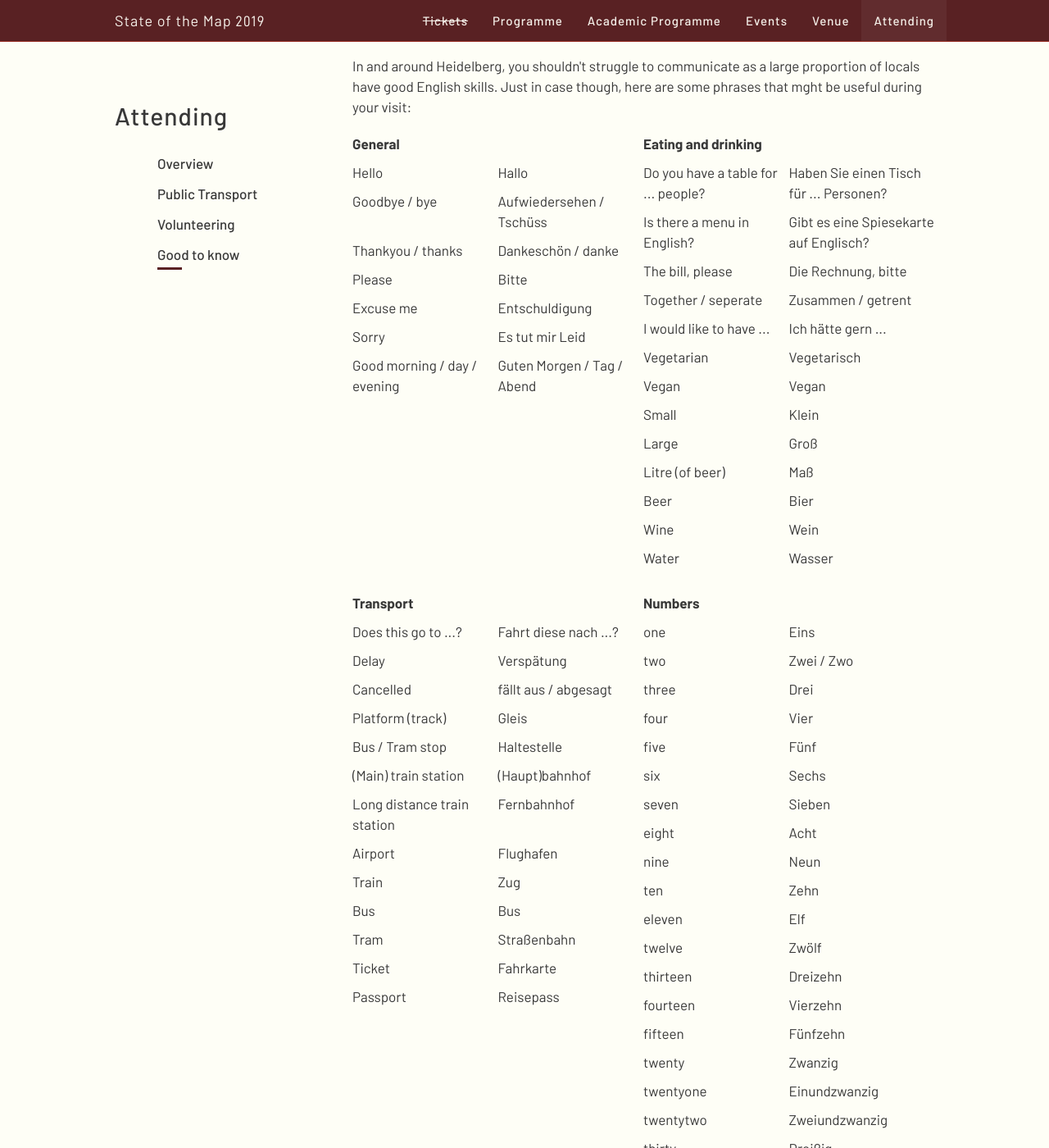
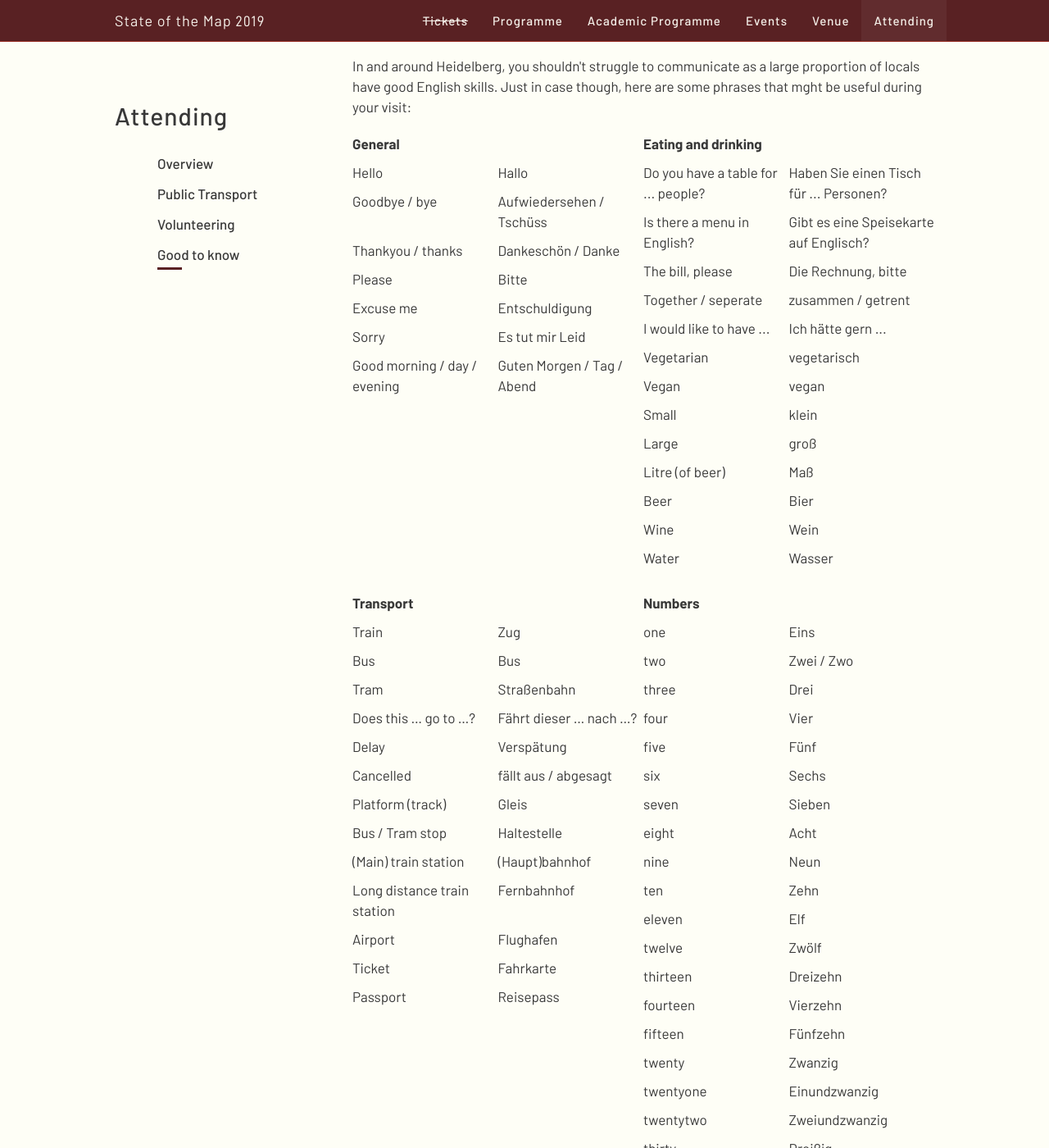
Before and after one commit to openstreetmap/stateofthemap-2019, a Jekyll site: the page built from attending/index.html, in a window 1280 px wide and 1400 px high, scrolled down 4899 px. Shown: the whole window at 82% size. Built offline with Jekyll 4.4.1, drawn with Linux system fonts in a browser that asks for light colours.

Commit message:
some more spelling fixes

```diff
--- a/attending/index.html
+++ b/attending/index.html
@@ -89,7 +89,7 @@
                 <div class='clearfix contain'><span class='col12 clearfix contain section-head'>General</span></div>
                 <div class='clearfix contain'><span class='col6 clearfix contain'>Hello</span><span class='col6 clearfix contain'>Hallo</span></div>
                 <div class='clearfix contain'><span class='col6 clearfix contain'>Goodbye / bye</span><span class='col6 clearfix contain' style='padding-bottom: 10px'>Aufwiedersehen / Tschüss</span></div>
-                <div class='clearfix contain'><span class='col6 clearfix contain'>Thankyou / thanks</span><span class='col6 clearfix contain'>Dankeschön / danke</span></div>
+                <div class='clearfix contain'><span class='col6 clearfix contain'>Thankyou / thanks</span><span class='col6 clearfix contain'>Dankeschön / Danke</span></div>
                 <div class='clearfix contain'><span class='col6 clearfix contain'>Please</span><span class='col6 clearfix contain'>Bitte</span></div>
                 <div class='clearfix contain'><span class='col6 clearfix contain'>Excuse me</span><span class='col6 clearfix contain'>Entschuldigung</span></div>
                 <div class='clearfix contain'><span class='col6 clearfix contain'>Sorry</span><span class='col6 clearfix contain'>Es tut mir Leid</span></div>
@@ -99,14 +99,14 @@
               <div class='col6 clearfix contain space-bottom2'>
                 <div class='clearfix contain'><span class='col12 clearfix contain section-head'>Eating and drinking</span></div>
                 <div class='clearfix contain'><span class='col6 clearfix contain'>Do you have a table for ... people?</span><span class='col6 clearfix contain'>Haben Sie einen Tisch für ... Personen?</span></div>
-                <div class='clearfix contain'><span class='col6 clearfix contain'>Is there a menu in English?</span><span class='col6 clearfix contain'>Gibt es eine Spiesekarte auf Englisch?</span></div>
+                <div class='clearfix contain'><span class='col6 clearfix contain'>Is there a menu in English?</span><span class='col6 clearfix contain'>Gibt es eine Speisekarte auf Englisch?</span></div>
                 <div class='clearfix contain'><span class='col6 clearfix contain'>The bill, please</span><span class='col6 clearfix contain'>Die Rechnung, bitte</span></div>
-                <div class='clearfix contain'><span class='col6 clearfix contain'>Together / seperate</span><span class='col6 clearfix contain'>Zusammen / getrent</span></div>
+                <div class='clearfix contain'><span class='col6 clearfix contain'>Together / seperate</span><span class='col6 clearfix contain'>zusammen / getrent</span></div>
                 <div class='clearfix contain'><span class='col6 clearfix contain'>I would like to have ...</span><span class='col6 clearfix contain'>Ich hätte gern ...</span></div>
-                <div class='clearfix contain'><span class='col6 clearfix contain'>Vegetarian</span><span class='col6 clearfix contain'>Vegetarisch</span></div>
-                <div class='clearfix contain'><span class='col6 clearfix contain'>Vegan</span><span class='col6 clearfix contain'>Vegan</span></div>
-                <div class='clearfix contain'><span class='col6 clearfix contain'>Small</span><span class='col6 clearfix contain'>Klein</span></div>
-                <div class='clearfix contain'><span class='col6 clearfix contain'>Large</span><span class='col6 clearfix contain'>Groß</span></div>
+                <div class='clearfix contain'><span class='col6 clearfix contain'>Vegetarian</span><span class='col6 clearfix contain'>vegetarisch</span></div>
+                <div class='clearfix contain'><span class='col6 clearfix contain'>Vegan</span><span class='col6 clearfix contain'>vegan</span></div>
+                <div class='clearfix contain'><span class='col6 clearfix contain'>Small</span><span class='col6 clearfix contain'>klein</span></div>
+                <div class='clearfix contain'><span class='col6 clearfix contain'>Large</span><span class='col6 clearfix contain'>groß</span></div>
                 <div class='clearfix contain'><span class='col6 clearfix contain'>Litre (of beer)</span><span class='col6 clearfix contain'>Maß</span></div>
                 <div class='clearfix contain'><span class='col6 clearfix contain'>Beer</span><span class='col6 clearfix contain'>Bier</span></div>
                 <div class='clearfix contain'><span class='col6 clearfix contain'>Wine</span><span class='col6 clearfix contain'>Wein</span></div>
@@ -115,7 +115,10 @@
 
               <div class='col6 clearfix contain'>
                 <div class='clearfix contain'><span class='col12 clearfix contain section-head'>Transport</span></div>
-                <div class='clearfix contain'><span class='col6 clearfix contain'>Does this go to ...?</span><span class='col6 clearfix contain'>Fahrt diese nach ...?</span></div>
+                <div class='clearfix contain'><span class='col6 clearfix contain'>Train</span><span class='col6 clearfix contain'>Zug</span></div>
+                <div class='clearfix contain'><span class='col6 clearfix contain'>Bus</span><span class='col6 clearfix contain'>Bus</span></div>
+                <div class='clearfix contain'><span class='col6 clearfix contain'>Tram</span><span class='col6 clearfix contain'>Straßenbahn</span></div>
+                <div class='clearfix contain'><span class='col6 clearfix contain'>Does this … go to …?</span><span class='col6 clearfix contain'>Fährt dieser … nach …?</span></div>
                 <div class='clearfix contain'><span class='col6 clearfix contain'>Delay</span><span class='col6 clearfix contain'>Verspätung</span></div>
                 <div class='clearfix contain'><span class='col6 clearfix contain'>Cancelled</span><span class='col6 clearfix contain'>fällt aus / abgesagt</span></div>
                 <div class='clearfix contain'><span class='col6 clearfix contain'>Platform (track)</span><span class='col6 clearfix contain'>Gleis</span></div>
@@ -123,9 +126,6 @@
                 <div class='clearfix contain'><span class='col6 clearfix contain'>(Main) train station</span><span class='col6 clearfix contain'>(Haupt)bahnhof</span></div>
                 <div class='clearfix contain'><span class='col6 clearfix contain'>Long distance train station</span><span class='col6 clearfix contain'>Fernbahnhof</span></div>
                 <div class='clearfix contain'><span class='col6 clearfix contain'>Airport</span><span class='col6 clearfix contain'>Flughafen</span></div>
-                <div class='clearfix contain'><span class='col6 clearfix contain'>Train</span><span class='col6 clearfix contain'>Zug</span></div>
-                <div class='clearfix contain'><span class='col6 clearfix contain'>Bus</span><span class='col6 clearfix contain'>Bus</span></div>
-                <div class='clearfix contain'><span class='col6 clearfix contain'>Tram</span><span class='col6 clearfix contain'>Straßenbahn</span></div>
                 <div class='clearfix contain'><span class='col6 clearfix contain'>Ticket</span><span class='col6 clearfix contain'>Fahrkarte</span></div>
                 <div class='clearfix contain'><span class='col6 clearfix contain'>Passport</span><span class='col6 clearfix contain'>Reisepass</span></div>
               </div>
```
